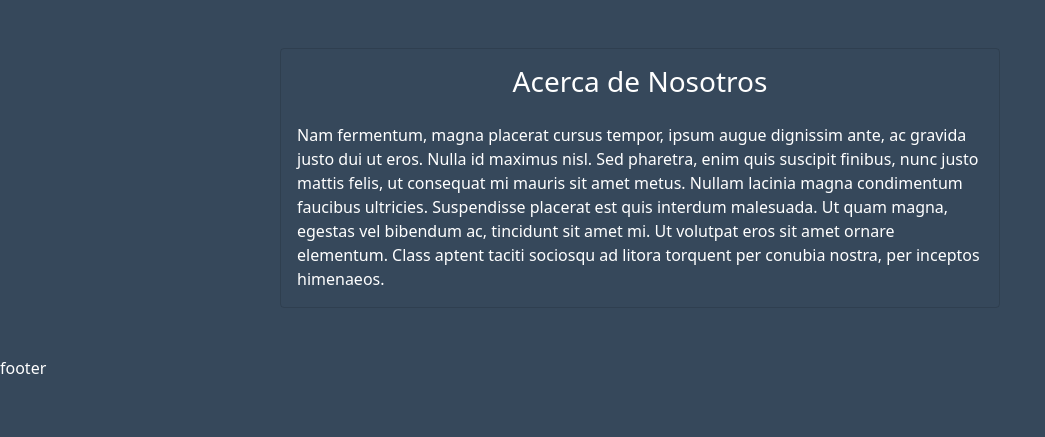
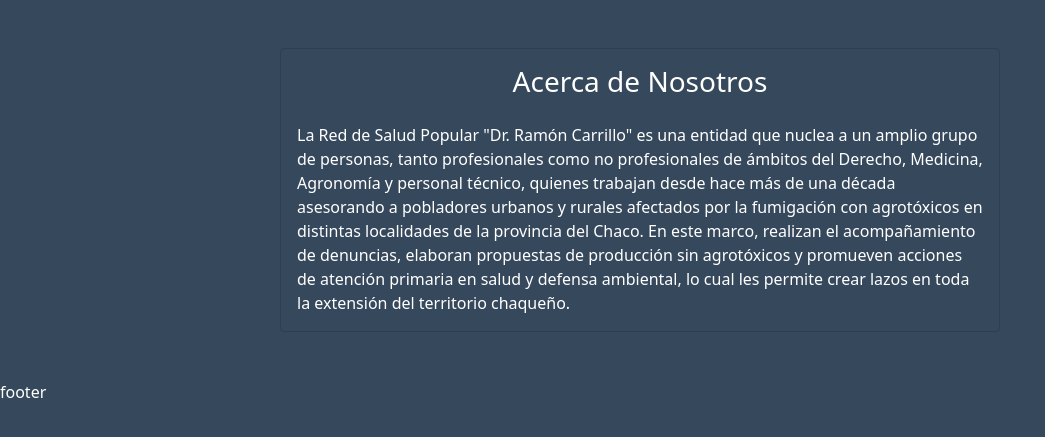
Before and after one commit to alegrepablo/Desafio13, a Django app: page /about/ in a window 1280 px wide. Shown: the part 62-499 px from the top of the page, without its empty margins (0-1045 px from the left). Run offline with Django 3.2, Linux system fonts and the light colour scheme.

Commit message:
actualizado el about us

```diff
--- a/articulo/templates/about/about.html
+++ b/articulo/templates/about/about.html
@@ -8,11 +8,12 @@
             <div class="card-body">
                 <h3 class="card-title text-center mb-4">Acerca de Nosotros</h3>
                 <p class="card-text">
-                    Nam fermentum, magna placerat cursus tempor, ipsum augue dignissim ante, ac gravida justo dui ut eros.
-                    Nulla id maximus nisl. Sed pharetra, enim quis suscipit finibus, nunc justo mattis felis, ut consequat mi mauris sit amet metus.
-                    Nullam lacinia magna condimentum faucibus ultricies. Suspendisse placerat est quis interdum malesuada. Ut quam magna, egestas vel bibendum ac,
-                    tincidunt sit amet mi. Ut volutpat eros sit amet ornare elementum. Class aptent taciti sociosqu ad litora torquent per conubia nostra,
-                    per inceptos himenaeos.
+                    La Red de Salud Popular "Dr. Ramón Carrillo" es una entidad que nuclea a un amplio grupo de personas, tanto
+        profesionales como no profesionales de ámbitos del Derecho, Medicina, Agronomía y personal técnico, quienes trabajan
+        desde hace más de una década asesorando a pobladores urbanos y rurales afectados por la fumigación con agrotóxicos
+        en distintas localidades de la provincia del Chaco. En este marco, realizan el acompañamiento de denuncias, elaboran
+        propuestas de producción sin agrotóxicos y promueven acciones de atención primaria en salud y defensa ambiental,
+        lo cual les permite crear lazos en toda la extensión del territorio chaqueño.
                 </p>
             </div>
         </div>
```
